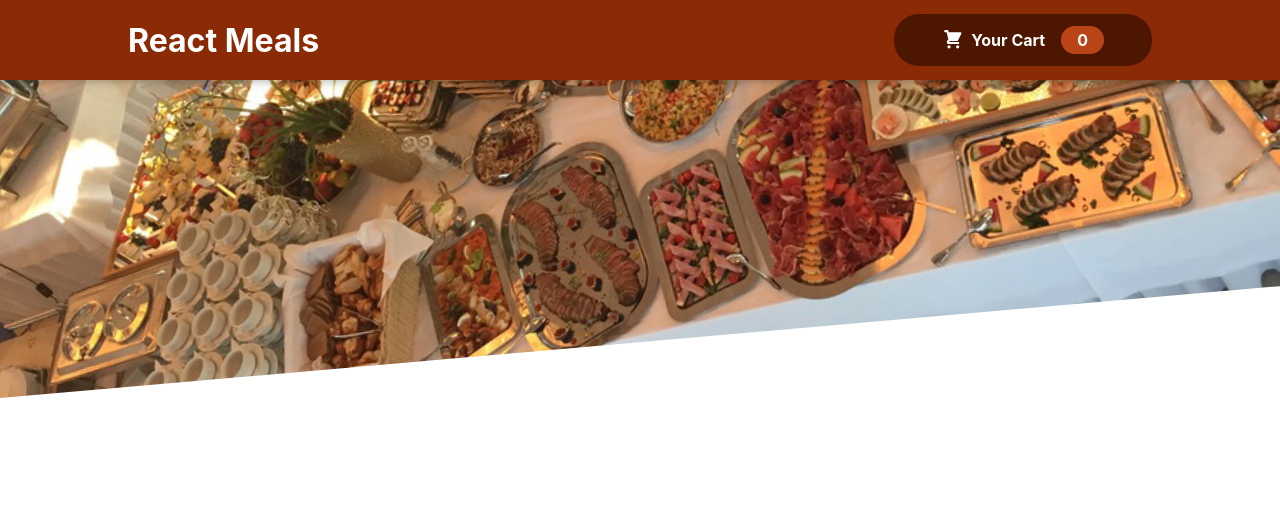
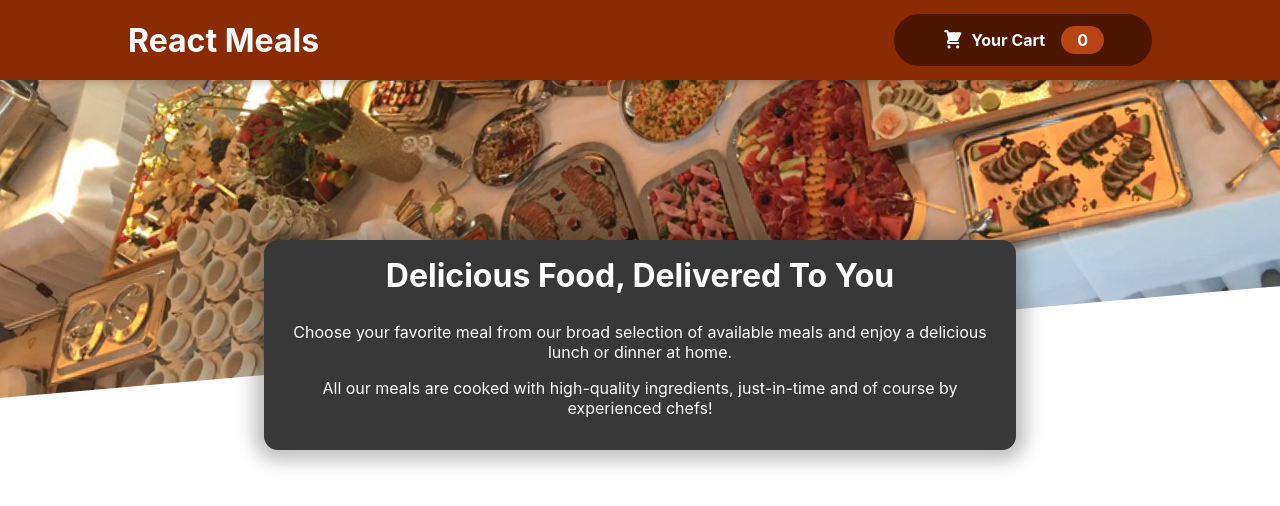
Before and after one commit to karthik-140/restaurant-website, a React (Create React App) app: page / in a window 1280 px wide. Shown: the top 506 px of the page. Built offline with nearby package versions, Linux system fonts and the light colour scheme.

Commit message:
adding-summary-cmp

```diff
--- a/src/App.js
+++ b/src/App.js
@@ -1,11 +1,13 @@
 import { Fragment } from "react";
 
 import Header from "./components/Layout/Header";
+import Meals from "./components/Meals/Meals";
 
 function App() {
   return (
     <Fragment>
       <Header />
+      <Meals />
     </Fragment>
   );
 }
--- /dev/null
+++ b/src/components/Meals/Meals.js
@@ -0,0 +1,9 @@
+import MealsSummary from "./MealsSummary";
+
+const Meals = () =>{
+   return (
+    <MealsSummary />
+   )
+}
+
+export default Meals;
--- /dev/null
+++ b/src/components/Meals/MealsSummary.js
@@ -0,0 +1,19 @@
+import classes from './MealsSummary.module.css';
+
+const MealsSummary = () => {
+    return (
+        <section className={classes.summary}>
+            <h2>Delicious Food, Delivered To You</h2>
+            <p>
+                Choose your favorite meal from our broad selection of available meals
+                and enjoy a delicious lunch or dinner at home.
+            </p>
+            <p>
+                All our meals are cooked with high-quality ingredients, just-in-time and
+                of course by experienced chefs!
+            </p>
+        </section>
+    )
+}
+
+export default MealsSummary;
--- /dev/null
+++ b/src/components/Meals/MealsSummary.module.css
@@ -0,0 +1,18 @@
+.summary {
+    text-align: center;
+    max-width: 45rem;
+    width: 90%;
+    margin: auto;
+    margin-top: -10rem;
+    position: relative;
+    background-color: #383838;
+    color: white;
+    border-radius: 14px;
+    padding: 1rem;
+    box-shadow: 0 1px 18px 10px rgba(0, 0, 0, 0.25);
+  }
+
+  .summary h2 {
+    font-size: 2rem;
+    margin-top: 0;
+  }
```
